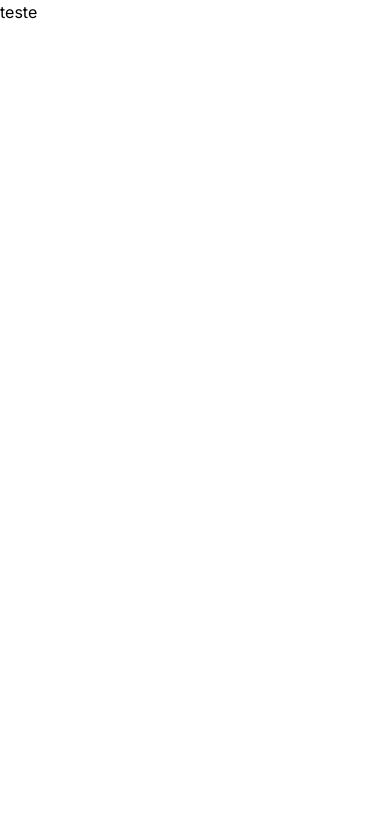
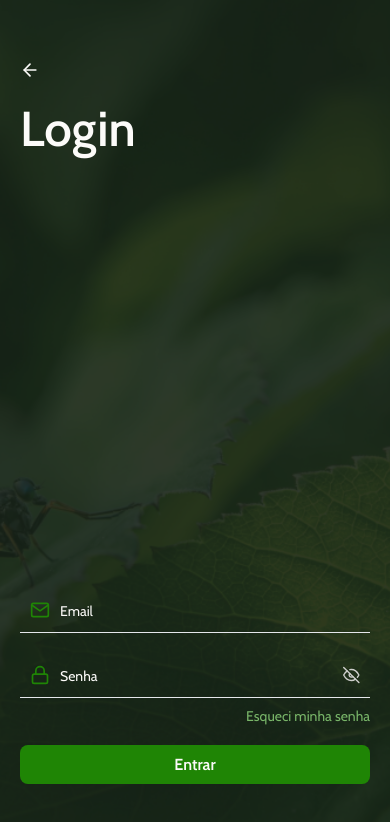
Before and after one commit to ifpebj-ti/FrontEnd-Arboviroses, a Next.js app: page / in a window 390 px wide. Shown: the top 822 px of the page. Built offline with nearby package versions, Linux system fonts and the light colour scheme.

Commit message:
Feito tela de login mobile

```diff
--- a/package.json
+++ b/package.json
@@ -12,7 +12,8 @@
     "axios": "^1.7.2",
     "next": "14.2.3",
     "react": "^18",
-    "react-dom": "^18"
+    "react-dom": "^18",
+    "react-icons": "^5.2.1"
   },
   "devDependencies": {
     "@types/node": "^20",
--- a/src/app/(unauth-route)/page.tsx
+++ b/src/app/(unauth-route)/page.tsx
@@ -1,3 +1,51 @@
-export default function Home() {
-  return <h1>teste</h1>;
+import { FiArrowLeft, FiEye, FiEyeOff, FiLock, FiMail } from 'react-icons/fi';
+
+export default function Login() {
+  return (
+    <div className="bg-[url('/backgroundLogin.png')] bg-no-repeat bg-cover bg-center ">
+      <div className="bg-[#182419CC] min-h-screen flex flex-col justify-between px-5 py-[60px]">
+        <div className="flex flex-col gap-y-5">
+          <FiArrowLeft className="text-secondary_100 text-xl/[120%]" />
+          <h1 className="headline-title text-secondary_100">Login</h1>
+        </div>
+        <form className="flex flex-col w-full gap-y-5">
+          <div className="flex items-center border-b gap-x-[10px] p-[10px]">
+            <label>
+              <FiMail className="text-primary_200 text-xl/[120%]" />
+            </label>
+            <input
+              type="text"
+              placeholder="Email"
+              className="w-full bg-transparent outline-none text-gray_100 placeholder-gray_100 placeholder:caption-mobile"
+            />
+          </div>
+
+          <div className="flex flex-col gap-y-[10px]">
+            <div className="flex items-center border-b gap-x-[10px] p-[10px]">
+              <label>
+                <FiLock className="text-primary_200 text-xl/[120%]" />
+              </label>
+              <input
+                type="password"
+                placeholder="Senha"
+                className="w-full bg-transparent outline-none text-gray_100 placeholder-gray_100 placeholder:caption-mobile"
+              />
+              {false && <FiEye className="text-gray_300 text-xl/[120%]" />}
+              <FiEyeOff className="text-gray_300 text-xl/[120%]" />
+            </div>
+            <a href="" className="self-end text-primary_100 caption-mobile">
+              Esqueci minha senha
+            </a>
+          </div>
+
+          <button
+            type="submit"
+            className="section-title-mobile py-[10px] rounded-lg text-secondary_100 bg-primary_200"
+          >
+            Entrar
+          </button>
+        </form>
+      </div>
+    </div>
+  );
 }
--- a/src/app/globals.css
+++ b/src/app/globals.css
@@ -1,18 +1,44 @@
+@import url('https://fonts.googleapis.com/css2?family=Cabin:ital,wght@0,400..700;1,400..700&display=swap');
 @tailwind base;
 @tailwind components;
 @tailwind utilities;
 
 @layer base {
-  .headline-title, .highlighted-text, .main-title, .section-title, .caption, .paragraph, .subtitle {
+  .headline-title,
+  .headline-title-mobile,
+  .highlighted-text,
+  .highlighted-text-mobile,
+  .main-title,
+  .main-title-mobile,
+  .section-title,
+  .section-title-mobile,
+  .caption,
+  .caption-mobile,
+  .paragraph,
+  .paragraph-mobile,
+  .subtitle,
+  .subtitle-mobile {
     font-family: 'Cabin', sans-serif;
     line-height: 120%;
   }
 
-  .headline-title, .main-title, .section-title, .caption {
+  .headline-title,
+  .headline-title-mobile,
+  .main-title,
+  .main-title-mobile,
+  .section-title,
+  .section-title-mobile {
     font-weight: 600;
   }
 
-  .highlighted-text, .paragraph, .subtitle {
+  .highlighted-text,
+  .highlighted-text-mobile,
+  .paragraph,
+  .paragraph-mobile,
+  .caption,
+  .caption-mobile,
+  .subtitle,
+  .subtitle-mobile {
     font-weight: 400;
   }
 
@@ -37,4 +63,25 @@
   .subtitle {
     font-size: 13px;
   }
+  .headline-title-mobile {
+    font-size: 36px;
+  }
+  .highlighted-text {
+    font-size: 32px;
+  }
+  .main-title-mobile {
+    font-size: 24px;
+  }
+  .section-title-mobile {
+    font-size: 16px;
+  }
+  .caption-mobile {
+    font-size: 14px;
+  }
+  .paragraph-mobile {
+    font-size: 12px;
+  }
+  .subtitle-mobile {
+    font-size: 10px;
+  }
 }
```
Also changed, not shown: public/backgroundLogin.png (added), 1 other file (tests, documents, lock files or other folders).
